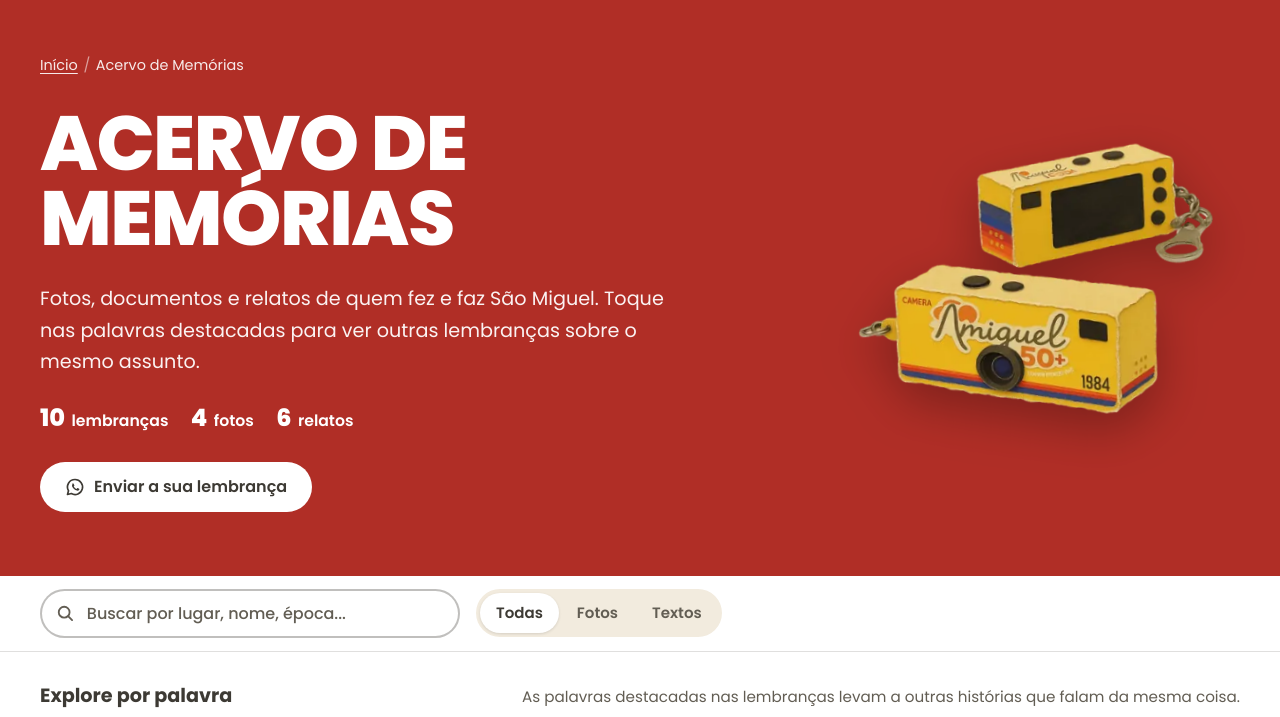
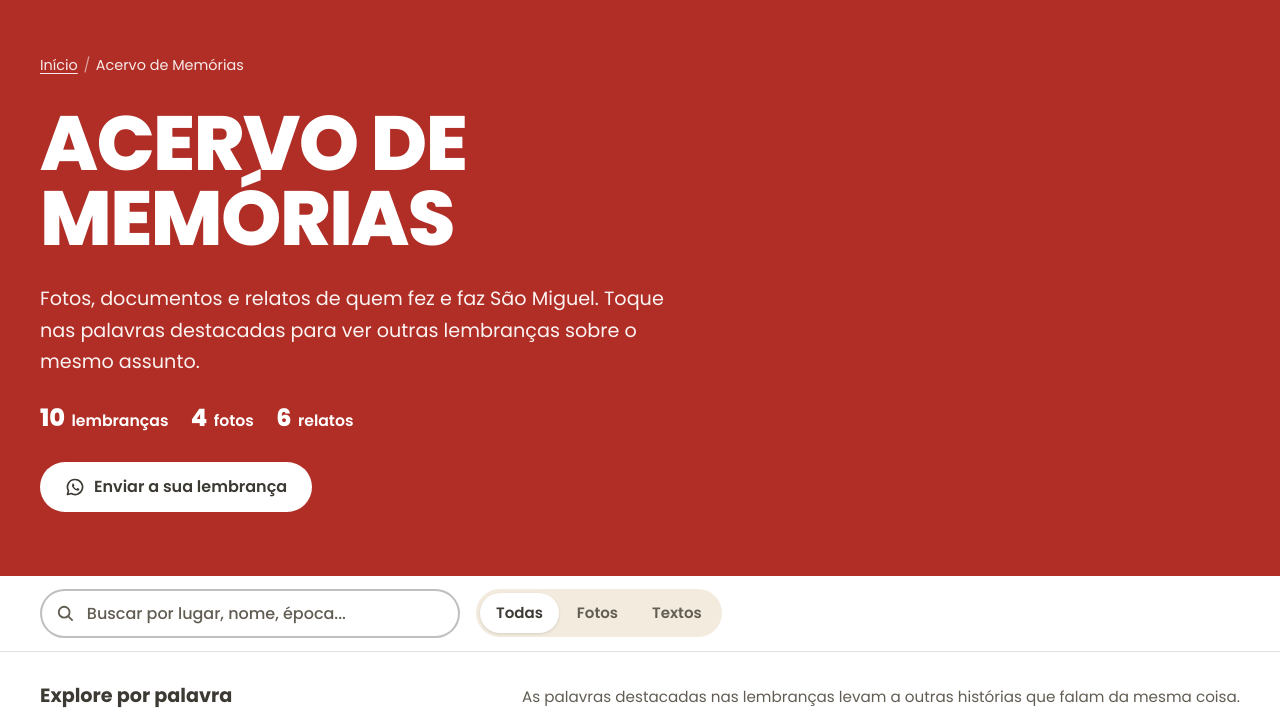
Before and after one commit to flaviohenriqueBR/saomiguel150, a plain HTML site: page acervo.html in a window 1280 px wide. Shown: the part 83-800 px from the top of the page. Drawn offline with Linux system fonts and the light colour scheme; no server answers.

Commit message:
Tira a ilustração das câmeras do acervo

```diff
--- a/acervo.html
+++ b/acervo.html
@@ -37,7 +37,6 @@
           <a class="botao botao-branco" data-whats="Oi! Quero enviar uma lembrança para o Acervo de Memórias do São Miguel 150+." href="#enviar"><svg class="whats" viewBox="0 0 24 24" aria-hidden="true"><path d="M12 3a9 9 0 0 0-7.8 13.5L3 21l4.6-1.2A9 9 0 1 0 12 3z" fill="none" stroke="currentColor" stroke-width="2" stroke-linejoin="round"/><path d="M8.6 8.3c.2-.5.5-.5.8-.5h.5c.2 0 .4 0 .6.5l.7 1.6c.1.2.1.4 0 .6l-.5.7c-.1.2-.1.3 0 .5.7 1.2 1.6 2 2.8 2.6.2.1.4.1.5-.1l.7-.8c.2-.2.4-.2.6-.1l1.6.8c.2.1.4.2.4.4 0 .8-.6 1.7-1.5 1.9-1 .2-2.6 0-4.6-1.6-2-1.7-2.7-3.4-2.8-4.4 0-.8.3-1.5.6-2z" fill="currentColor"/></svg>Enviar a sua lembrança</a>
         </div>
       </div>
-      <img class="acao-ilustra" src="assets/ilustra-cameras.webp" alt="" width="409" height="305">
     </div>
   </section>
 
```
